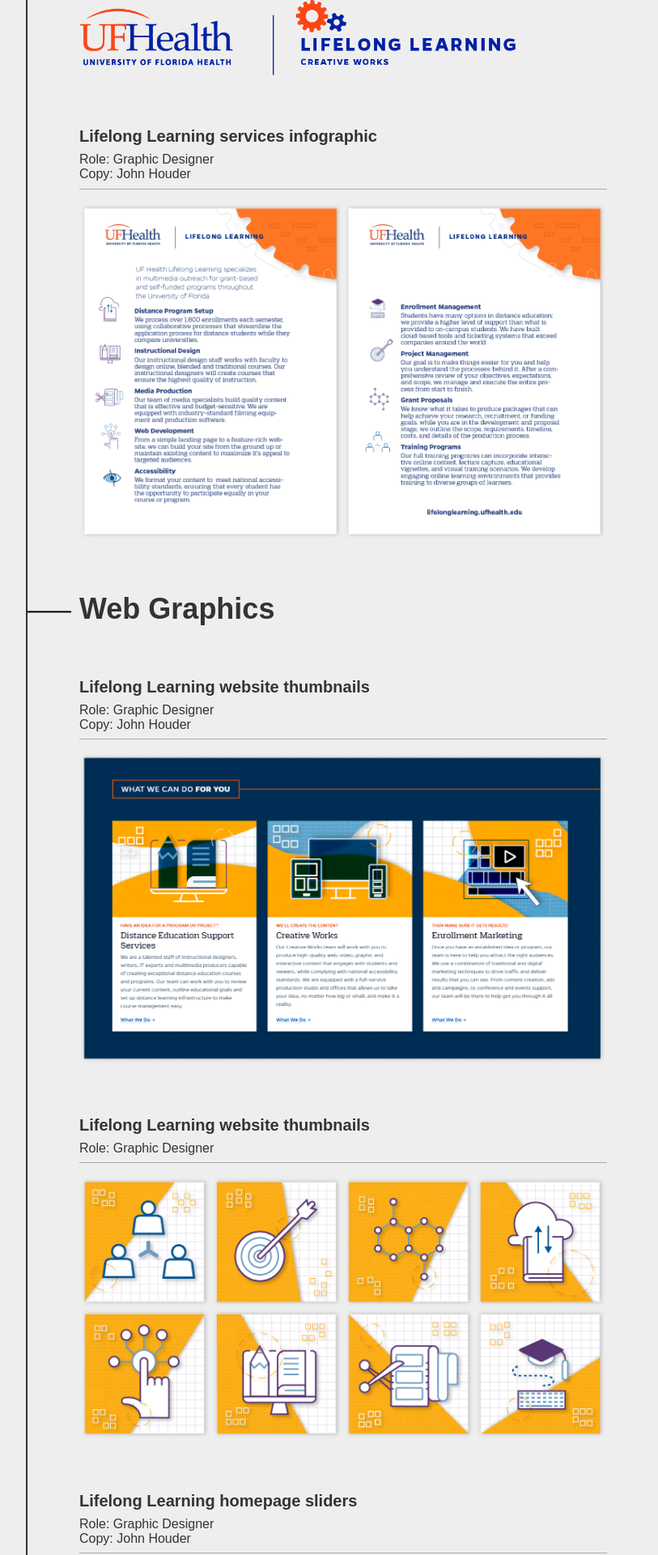
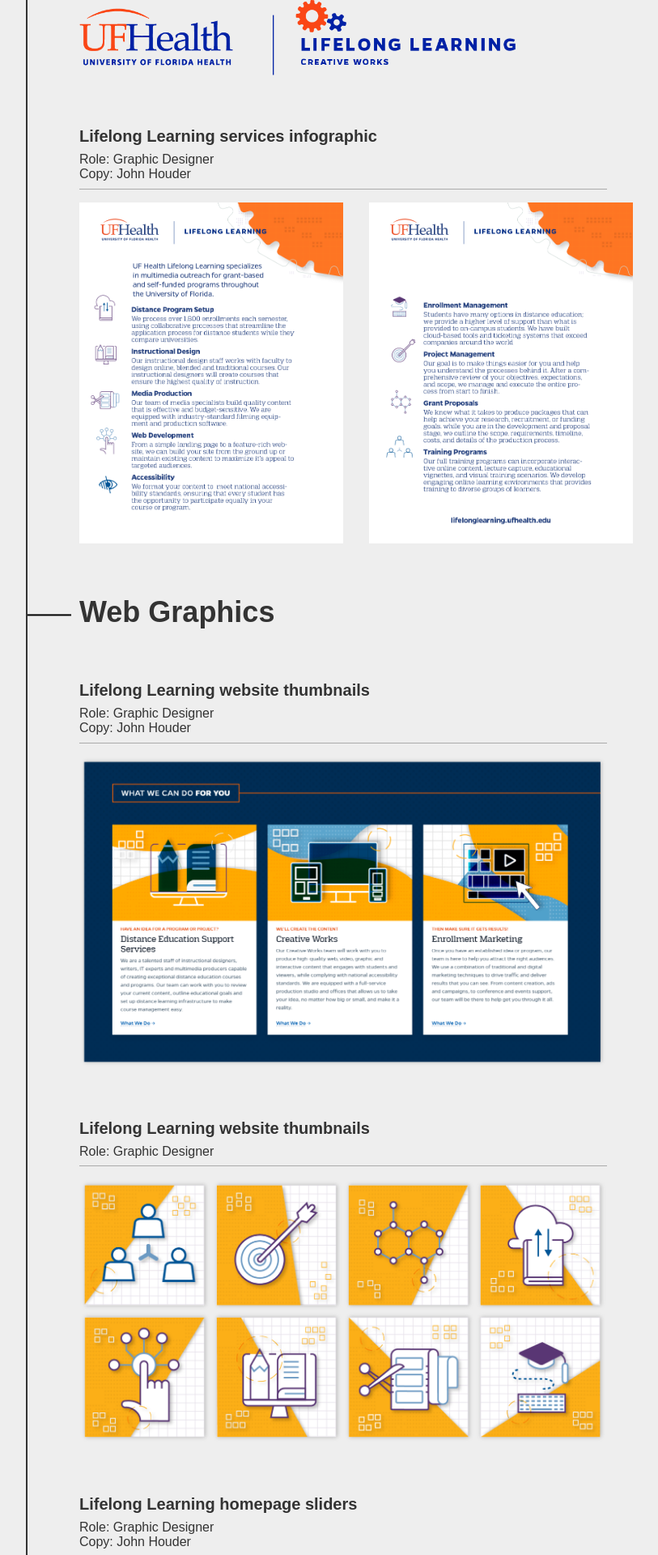
Before and after one commit to kpour988/kpour988.github.io, a Jekyll site: the page built from uf.html, in a window 1280 px wide. Shown: the part 1078-2998 px from the top of the page at 81% size, without its empty margins (32-845 px from the left). Built offline with Jekyll 4.4.1, drawn with Linux system fonts in a browser that asks for light colours; some web fonts are replaced.

Commit message:
update uf1a.png and uf1b in uf.html

```diff
--- a/uf.html
+++ b/uf.html
@@ -40,8 +40,8 @@
         <p class="ma0">Role: Graphic Designer</p>
         <p class="ma0 mb3 pb2 bb b--light-silver w-100 w-60-ns">Copy: John Houder</p>
         <div class="flex flex-wrap flex-nowrap-ns">
-            <img class="w-100 w-30-ns" src="assets/img/portfolio/uf1a.png" alt="">
-            <img class="w-100 w-30-ns" src="assets/img/portfolio/uf1b.png" alt="">
+            <img class="w-100 w-30-ns bg-white" src="assets/img/portfolio/uf1a.png" alt="">
+            <img class="w-100 w-30-ns bg-white ml4-ns" src="assets/img/portfolio/uf1b.png" alt="">
         </div>
     </div>
     <h3 class="mv5 f2 left-line bg-main on-top">Web Graphics</h3>
```
Also changed, not shown: assets/img/portfolio/uf1a.png, assets/img/portfolio/uf1b.png, 3 other files.
